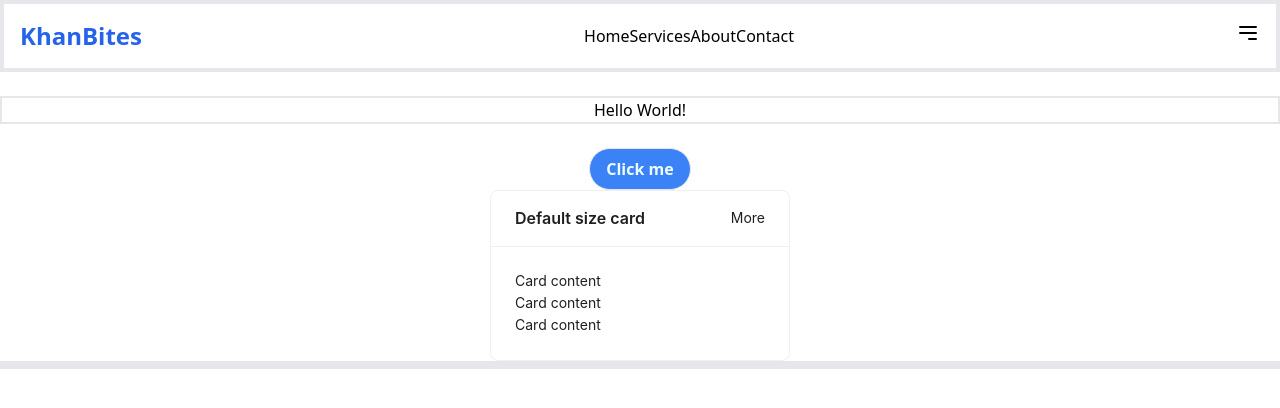
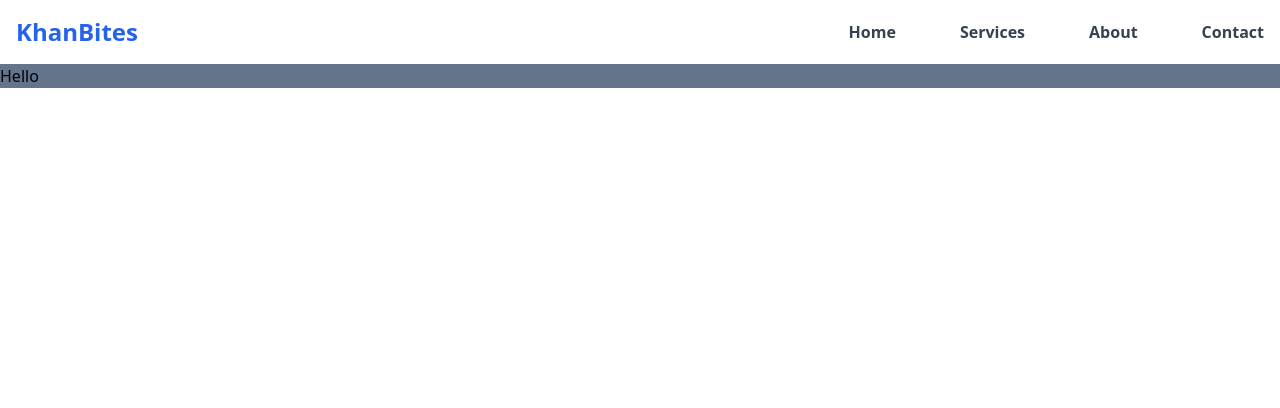
Before and after one commit to WaleedKhan1123/Food-Delivery-App, a React (Create React App) app in the folder frontend/: page / in a window 1280 px wide. Shown: the top 408 px of the page. Built offline with nearby package versions, Linux system fonts and the light colour scheme.

Commit message:
TailwindPracticde

```diff
--- a/frontend/src/App.js
+++ b/frontend/src/App.js
@@ -1,12 +1,16 @@
 // import { Route, Routes } from "react-router-dom";
 import Home from "./screens/Home";
+import Login from "./screens/Login";
 
 function App() {
   return (
 
   <div>
 
-   <Home/>
+   {/* <Home/> */}
+
+<Login/>
+
   </div>  );
 }
 
--- a/frontend/src/components/Navbar.js
+++ b/frontend/src/components/Navbar.js
@@ -45,26 +45,26 @@ const Navbar = () => {
         // </nav>
 
 
-        <nav className='bg-white  '>
-           <div className='container mx-auto px-4 flex justify-between items-center py-4 border-4'>
+        <nav className='bg-white  shadow-md'>
+           <div className='container mx-auto px-4 flex justify-between items-center py-4 '>
              <div className='text-2xl text-blue-600 font-bold'>
                 KhanBites
              </div>
-             <div className=' flex justify-between '>
-                <Link to=" ">
+             <div className='hidden md:flex space-x-16 text-gray-700 font-semibold'>
+                <Link to=" " className='hover:text-blue-600'>
                  Home
                 </Link>
-                <Link to=" ">
+                <Link to=" "className='hover:text-blue-500' >
                  Services
                 </Link>
-                <Link to=" ">
+                <Link to=" " className='hover:text-blue-500'>
                  About
                 </Link>
-                <Link to=" ">
+                <Link to=" " className='hover:text-blue-500'>
                  Contact
                 </Link>
              </div>
-             <div>
+             <div className=' md:hidden '>
 
                 <button onClick={()=> setIsMobileMenuOpen(!isMobileMenuOpen)}>
                     <svg className="w-6 h-6" fill="none" stroke="currentColor" viewBox="0 0 24 24" xmlns="http://www.w3.org/2000/svg">
@@ -76,26 +76,23 @@ const Navbar = () => {
            </div>
            {isMobileMenuOpen &&(
 
-            <div >
-              <Link to=" ">
+            <div  className='md:hidden bg-white px-4 pb-4 space-y-2 flex items-end flex-col  mx-20 border-4 '>
+              <Link to=" " className='block text-gray-700 font-semibold hover:text-blue-600'>
                  Home
                 </Link>
-                <Link to=" ">
+                <Link to=" " className='block text-gray-700 font-semibold hover:text-blue-600'>
                  Services
                 </Link>
-                <Link to=" ">
+                <Link to=" " className='block text-gray-700 font-semibold hover:text-blue-600'>
                  About
                 </Link>
-                <Link to=" ">
+                <Link to=" " className='block text-gray-700 font-semibold hover:text-blue-600'>
                  Contact
                 </Link>
             </div>
            )}
 
-           {/* <h1 className='text-green-50 sm:text-amber-700 md:text-fuchsia-700 lg:text-lg  lg:text-blue-500'>
-             waleed khan
 
-           </h1> */}
         </nav>
     );
 }
--- a/frontend/src/screens/Home.js
+++ b/frontend/src/screens/Home.js
@@ -5,6 +5,8 @@ import Cards from "../components/Cards";
 const Home = () => {
     return (<div  className="">
         <Navbar/>
+
+    <div className="hidden">
         <br/>
         <h1 className=" grid place-content-center  border-2 " >
             Hello World!
@@ -20,6 +22,7 @@ const Home = () => {
     <div className="border-4">
         <Footer />
     </div>
+    </div>
     </div>  );
 }
 
--- /dev/null
+++ b/frontend/src/screens/Login.js
@@ -0,0 +1,19 @@
+import Navbar from "../components/Navbar";
+
+const Login = () => {
+    return (
+    <div>
+
+        <Navbar/>
+
+        <div className="">
+        <h1 className="bg-slate-500 mx-auto">
+
+              Hello
+        </h1>
+        </div>
+
+    </div>  );
+}
+
+export default Login;
```
Also changed, not shown: 1 other file (tests, documents, lock files or other folders).
